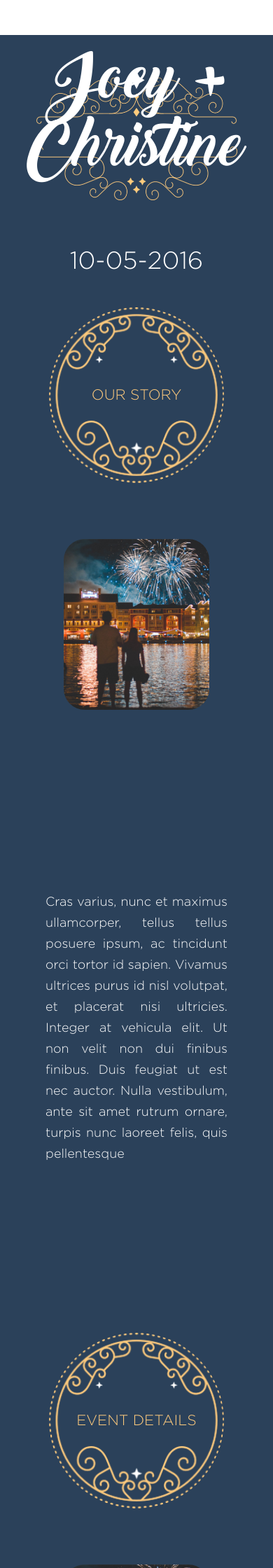
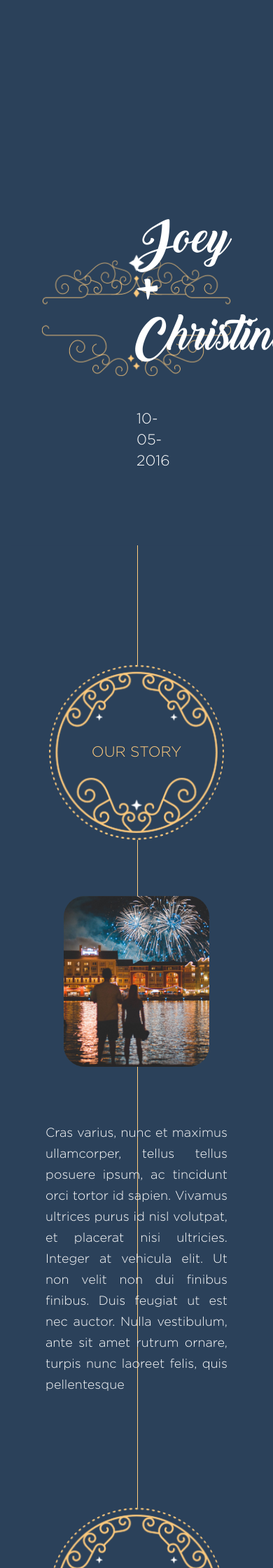
Before and after one commit to project-agape/wedding-template4, a Jekyll site: the page built from index.html, in a window 390 px wide. Shown: the top 2240 px of the page at 70% size. Built offline with Jekyll 4.4.1, drawn with Linux system fonts in a browser that asks for light colours; nearby versions of some CDN libraries.

Commit message:
Add responsiveness on LG

```diff
--- a/_sass/home.sass
+++ b/_sass/home.sass
@@ -89,7 +89,7 @@
       margin-right: auto
     .timeline-block
       position: relative
-      margin: 100px auto
+      margin: 50px auto
       .timeline-img
         background-color: #2b415a
         position: relative
@@ -262,112 +262,30 @@
     color: #2b415a
     text-align: center
 
-@media (max-width: $screen-sm-max)
+@media (max-width: 1440px)
   #cover
     .container
       .intro-text-container
+        background-size: 60%
         .intro-header
           .into-header-text
-            font-size: 5.5em
+            top: 10px
+            font-size: 4.5em
         .caption
-          margin: 30px 0 15px
-          .intro-caption
-            font-size: 2.5em
-        .intro-button-container
-          .intro-button
-            font-size: 1.5em
-            padding: 20px 50px
+          font-size: 1.5em
+          top: 70px
 
+@media (max-width: $screen-md-max)
+  #cover
+    .container
+      .intro-text-container
+        background-size: 75%
+        padding: 180px
 
   #our-story
     .timeline-section
-      margin: 100px 0
-      &:before
-        display: none
       .timeline-block
-        margin: 50px 0
-        .timeline-img
-          position: relative
-          display: table
-          margin: 0 auto
-          top: 0
-          left: 0
-          right: 0
-        .timeline-content
-          text-align: center
-          width: 90%
-          margin: 0 auto
-          float: none !important
-
-  #venue
-    .content-container
-      margin: 0 50px 50px
-
-  #rsvp
-    .section-container
-      .content-container
-        #form-content
-          .form-item
-            max-width: 90%
-            .content-number
-              max-width: 100%
-            .content-select
-              max-width: 100%
-
-@media (max-width: 568px)
-  #cover
-    height: auto
-    .container
-      .intro-text-container
-        top: 0
-        transform: none
-        padding: 100px 0
-        .intro-header
-          .into-header-text
-            font-size: 6.3em
-
-  #our-story
-    .timeline-section
-      margin: 50px 0
-      .timeline-block
-        .timeline-content
-          width: 100%
-          padding-left: 5px
-          padding-right: 5px
-          text-align: left
-
-  #venue
-    .content-container
-      margin: 0
-      border-top: 2px dashed white
-      border-left: none
-      border-right: none
-      border-bottom: 2px dashed white
-      border-radius: 0
-      padding-left: 15px
-      padding-right: 15px
-      .section-content
-        .section-header
-          font-size: 3.5em
-
-  #rsvp
-    .section-container
-      .section-header
-        h1
-          font-size: 2.5em
-
-  #rsvp
-    .section-container
-      .content-container
-        #form-content
-          .content-button-container
-            max-width: 90%
-
-@media (max-width: $screen-xs)
-  #cover
-    .container
-      .intro-text-container
-        padding: 50px 0
-        .caption
-          .intro-caption
-            font-size: 2em
+        .content-section
+          .timeline-content
+            p
+              padding: 20px 0
--- a/_sass/main.sass
+++ b/_sass/main.sass
@@ -88,165 +88,6 @@
       font-weight: normal
       font-style: normal
 
-@media (max-width: 1440px)
-  nav.navbar-default
-    .container
-      .navbar-header
-        .navbar-brand
-          padding-top: 55px
-          padding-bottom: 55px
-          .brand-logo
-            font-size: 2em
-
-
-
-@media (max-width: $screen-lg)
-  nav
-    position: relative
-    margin-bottom: 0
-    .navbar-header
-      text-align: center
-      float: none
-    .navbar-brand
-      padding: 10px 0
-      float: none
-      display: inline-block
-      .brand-logo
-        height: 60px
-    .navbar-toggle
-      display: block
-      background-color: transparent !important
-      border: none
-      position: absolute
-      right: 0
-      top: 0
-      margin: 33px 30px
-
-    .navbar-collapse
-      border-top: 1px solid transparent
-      box-shadow: inset 0 1px 0 rgba(255, 255, 255, 0.1)
-      max-height: none!important
-    .navbar-collapse.collapse
-      display: none !important
-
-
-    .navbar-nav
-      margin: 40px auto 0
-      display: block !important
-      padding-left: 0
-      li
-        width: fit-content
-        margin: 0 auto 11px !important
-        transform: none
-        top: auto !important
-        float: none
-        a
-          text-align: center
-          font-size: 1.2em
-          padding-top: 10px
-          padding-bottom: 10px
-    .collapse.in
-      display: block !important
-      overflow-x: hidden !important
-
-    #icon-transition
-      width: 20px
-      height: 20px
-      -webkit-transition: .5s ease-in-out
-      -moz-transition: .5s ease-in-out
-      -o-transition: .5s ease-in-out
-      transition: .5s ease-in-out
-      cursor: pointer
-    #icon-transition.open span
-      background: #333
-    #icon-transition span
-      display: block
-      position: absolute
-      height: 1px
-      width: 100%
-      background: #222
-      border-radius: 5px
-      opacity: 1
-      left: 0
-      -webkit-transform: rotate(0deg)
-      -moz-transform: rotate(0deg)
-      -o-transform: rotate(0deg)
-      transform: rotate(0deg)
-      -webkit-transition: .25s ease-in-out
-      -moz-transition: .25s ease-in-out
-      -o-transition: .25s ease-in-out
-      transition: .25s ease-in-out
-    #icon-transition span:nth-child(1)
-      top: 0px
-    #icon-transition span:nth-child(2),
-    #icon-transition span:nth-child(3)
-      top: 5px
-    #icon-transition span:nth-child(4)
-      top: 11px
-    #icon-transition.open span:nth-child(1)
-      top: 18px
-      width: 0%
-      left: 50%
-    #icon-transition.open span:nth-child(2)
-      -webkit-transform: rotate(45deg)
-      -moz-transform: rotate(45deg)
-      -o-transform: rotate(45deg)
-      transform: rotate(45deg)
-    #icon-transition.open span:nth-child(3)
-      -webkit-transform: rotate(-45deg)
-      -moz-transform: rotate(-45deg)
-      -o-transform: rotate(-45deg)
-      transform: rotate(-45deg)
-    #icon-transition.open span:nth-child(4)
-      top: 18px
-      width: 0%
-      left: 50%
-
-@media (max-width: $screen-sm-max)
-  nav.navbar-default
-    background-color: white
-    .container
-      padding: 0
-      margin: 0
-      width: 100%
-      .navbar-header
-        .navbar-brand
-          padding: 30px 0 15px
-          .brand-logo
-            filter: brightness(0) invert(0.3)
-            -webkit-filter: brightness(0) invert(0.3)
-            -moz-filter: brightness(0) invert(0.3)
-            -o-filter: brightness(0) invert(0.3)
-            -ms-filter: brightness(0) invert(0.3)
-    #icon-transition
-      margin-top: 43px
-      margin-bottom: 43px
-      span
-        background: #555555
-        &:nth-child(2),&:nth-child(3)
-          top: 7px
-        &:nth-child(4)
-          top: 15px
-    .navbar-nav
-      .navbar-menu
-        a
-          color: #555555 !important
-          font-size: 14px
-
-@media (max-width: $screen-xs-max)
-  nav.navbar-default
-    .container
-      .navbar-header
-        margin: 0
-        .navbar-brand
-          padding: 15px 0
-          .brand-logo
-            font-size: 1.5em
-            display: inline
-
-    #icon-transition
-      margin: 20px 30px
-
 @media (max-width: 568px)
   nav.navbar-default
     .container
```
